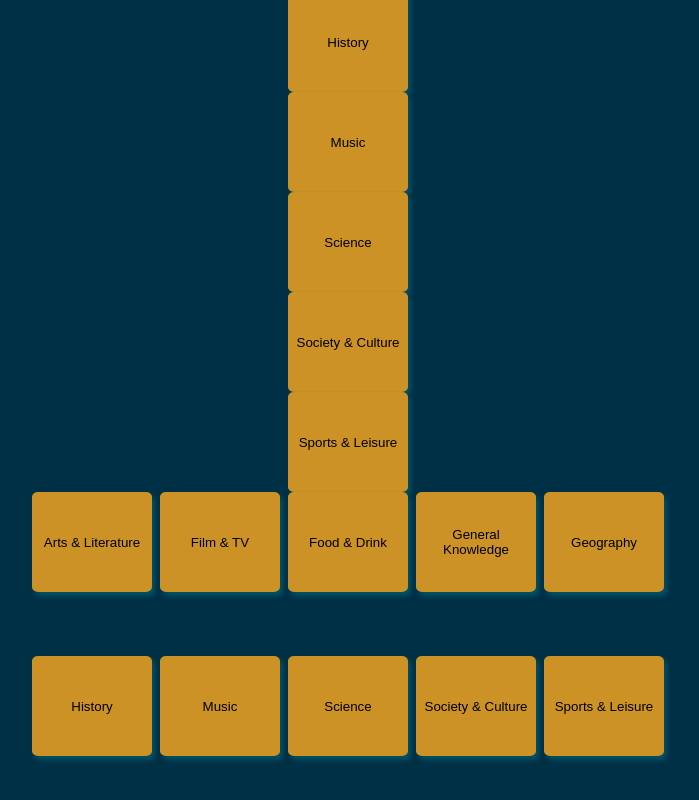
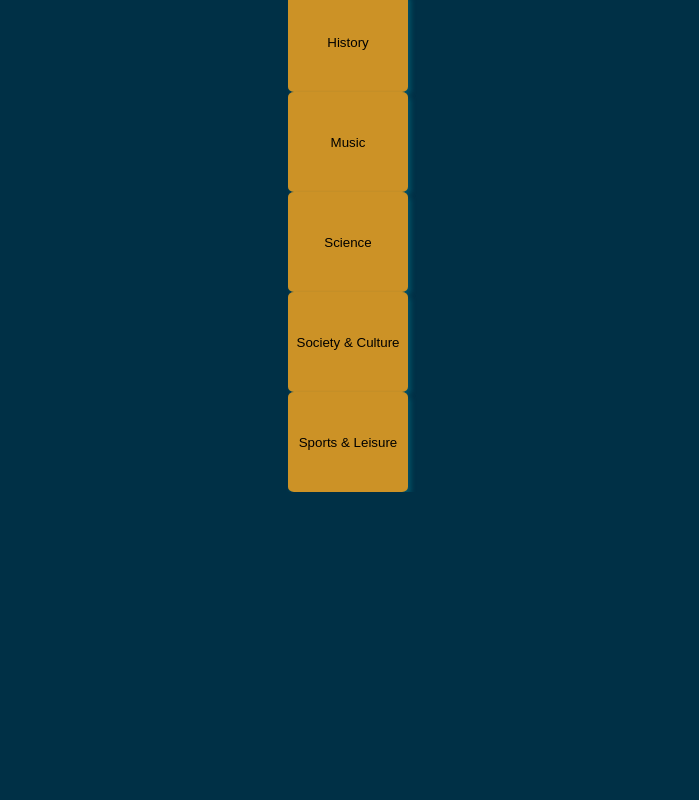
Before and after one commit to gjax78/trivia-night, a React (Create React App) app: page / in a window 1280 px wide. Shown: the part 672-1472 px from the top of the page, without its empty margins (292-991 px from the left). After the commit the page ends 1164 px from the top, so only its background shows below. Built offline with nearby package versions, Linux system fonts and the light colour scheme.

Commit message:
Erase second set of questions due to merge conflict

```diff
--- a/src/components/Categories/Categories.tsx
+++ b/src/components/Categories/Categories.tsx
@@ -65,42 +65,7 @@ const Categories = ( { fetchCat } ) => {
       value={'sport_and_leisure'}
       onClick={() => fetchCat('sport_and_leisure')}>Sports & Leisure</button>
     </Link>
-      <section className='top-row'>
-        <button
-        className='arts-and-literature'
-        value={'arts_and_literature'}
-        onClick={(event) => handleClick(event, 'arts_and_literature')}>Arts & Literature</button>
-        <button className='film-and-tv'
-        value={'film_and_tv'}
-        onClick={(event) => handleClick(event, 'film_and_tv')}>Film & TV</button>
-        <button className='food-and-drink'
-        value={'food_and_drink'}
-        onClick={(event) => handleClick(event, 'food_and_drink')}>Food & Drink</button>
-        <button
-        className='general-knowledge'
-        value={'general_knowledge'}
-        onClick={(event) => handleClick(event, 'general-knowledge')}>General Knowledge</button>
-        <button className='geography'
-        value={'geography'}
-        onClick={(event) => handleClick(event, 'geography')}>Geography</button>
-      </section>
-      <section className='lower-row'>
-        <button className='history'
-        value={'history'}
-        onClick={(event) => handleClick(event, 'history')}>History</button>
-        <button className='music'
-        value={'music'}
-        onClick={(event) => handleClick(event, 'music')}>Music</button>
-        <button className='science'
-        value={'science'}
-        onClick={(event) => handleClick(event, 'science')}>Science</button>
-        <button className='society-and-culture'
-        value={'society_and_culture'}
-        onClick={(event) => handleClick(event, 'society_and_culture')}>Society & Culture</button>
-        <button className='sport-and-leisure'
-        value={'sport_and_leisure'}
-        onClick={(event) => handleClick(event, 'sport_and_leisure')}>Sports & Leisure</button>
-      </section>
+
     </div>
   )
 }
```
